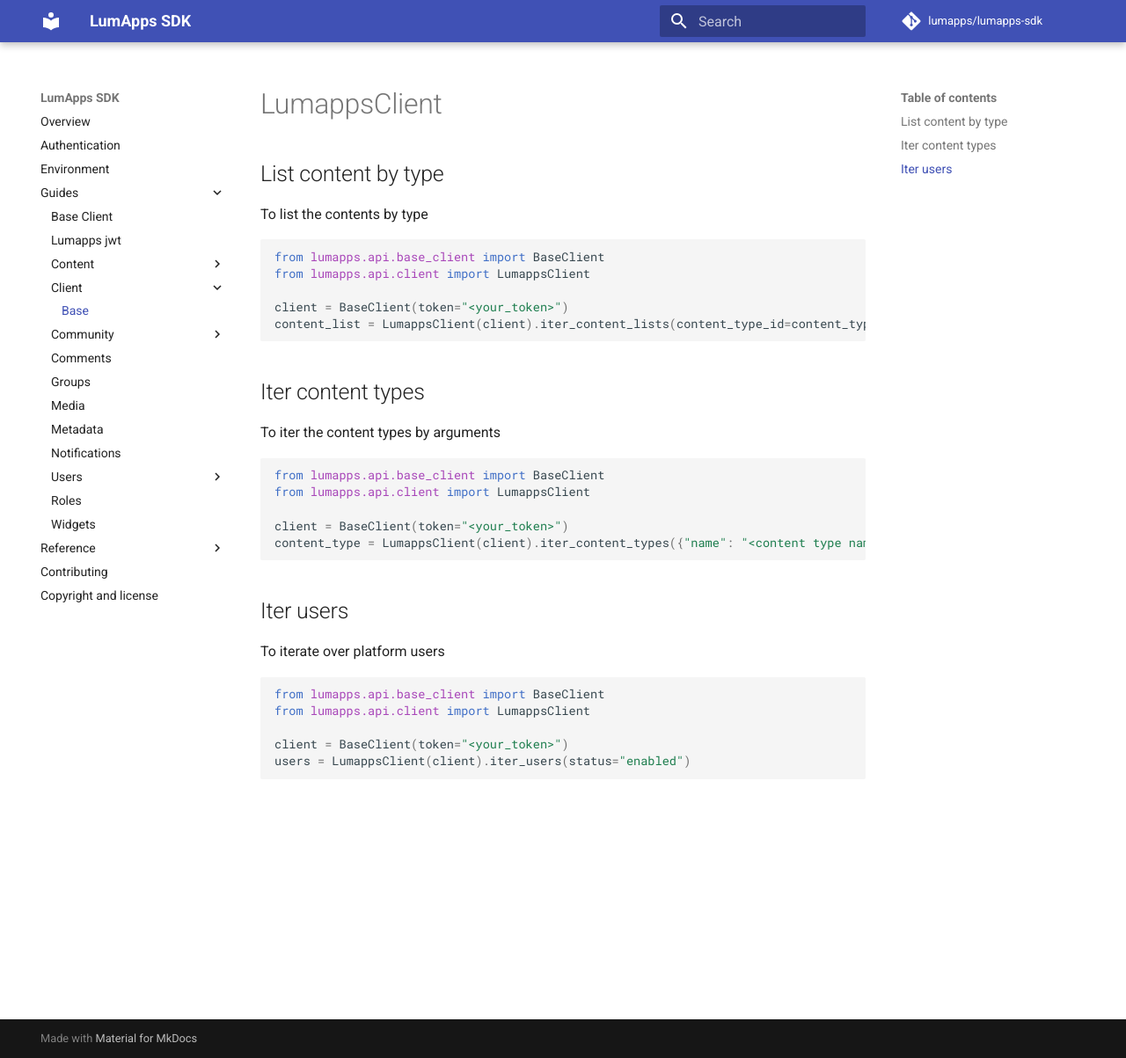
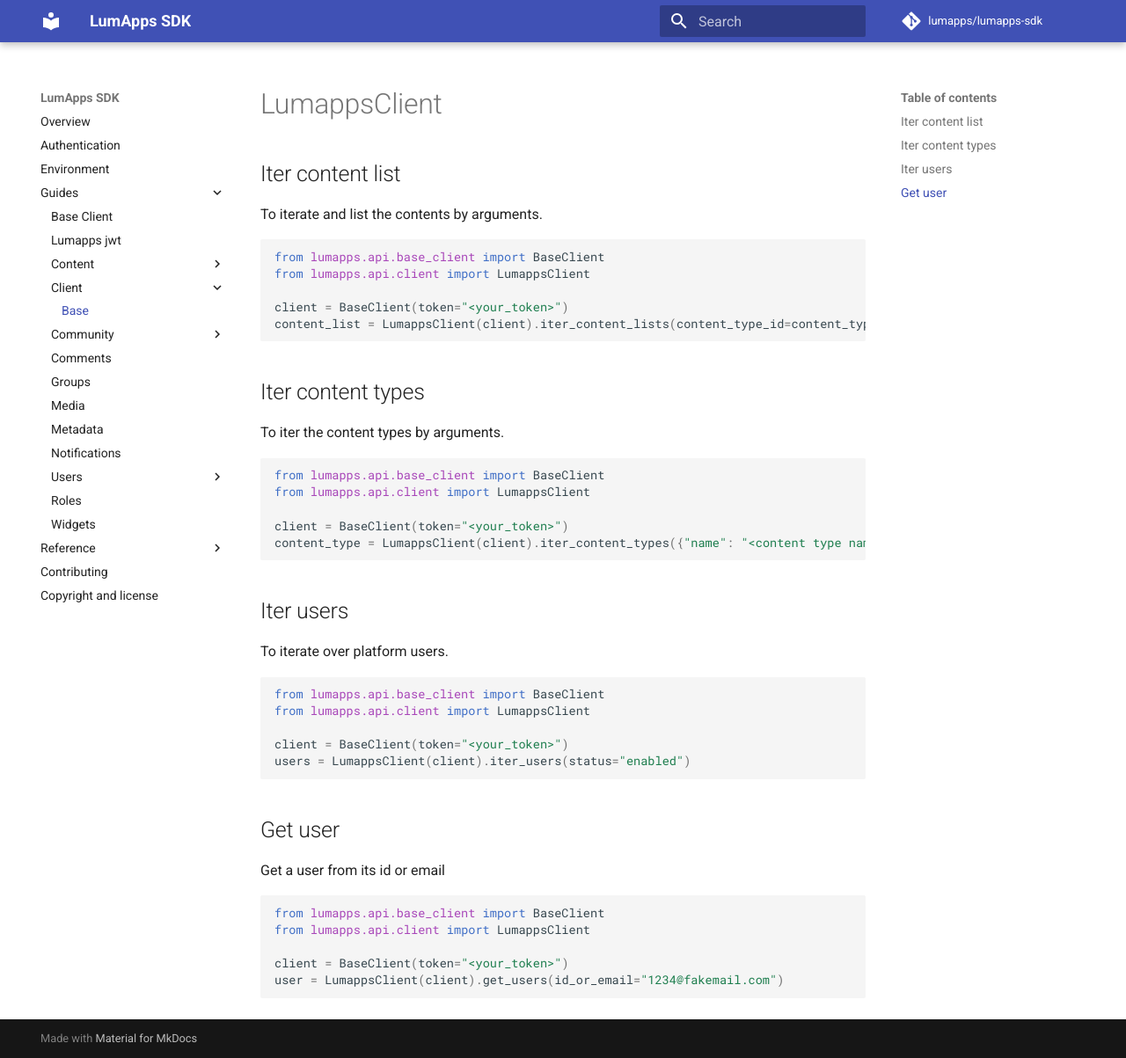
Before and after one commit to lumapps/lumapps-sdk, an MkDocs documentation site: the page built from docs/guides/client.md, in a window 1280 px wide and 1203 px high. Shown: the whole window at 88% size. Built offline with MkDocs 1.6.1 and Material for MkDocs 9.7.7, drawn with Linux system fonts in a browser that asks for light colours; comment, search, counter and statistics services are not loaded.

Commit message:
chore(doc): doc

````diff
--- a/docs/guides/client.md
+++ b/docs/guides/client.md
@@ -1,8 +1,8 @@
 # LumappsClient
 
-## List content by type
+## Iter content list
 
-To list the contents by type
+To iterate and list the contents by arguments.
 
 ```python
 from lumapps.api.base_client import BaseClient
@@ -10,12 +10,11 @@
 
 client = BaseClient(token="<your_token>")
 content_list = LumappsClient(client).iter_content_lists(content_type_id=content_type_id)
-
 ```
 
 ## Iter content types
 
-To iter the content types by arguments
+To iter the content types by arguments.
 
 ```python
 from lumapps.api.base_client import BaseClient
@@ -23,12 +22,11 @@
 
 client = BaseClient(token="<your_token>")
 content_type = LumappsClient(client).iter_content_types({"name": "<content type name>"})
-
 ```
 
 ## Iter users
 
-To iterate over platform users
+To iterate over platform users.
 
 ```python
 from lumapps.api.base_client import BaseClient
@@ -36,5 +34,16 @@
 
 client = BaseClient(token="<your_token>")
 users = LumappsClient(client).iter_users(status="enabled")
+```
 
+## Get user
+
+Get a user from its id or email
+
+```python
+from lumapps.api.base_client import BaseClient
+from lumapps.api.client import LumappsClient
+
+client = BaseClient(token="<your_token>")
+user = LumappsClient(client).get_users(id_or_email="1234@fakemail.com")
 ```
````
